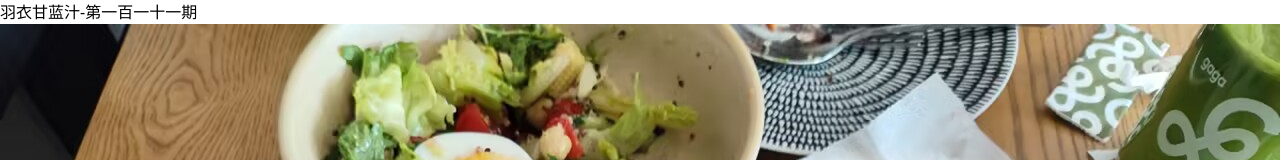
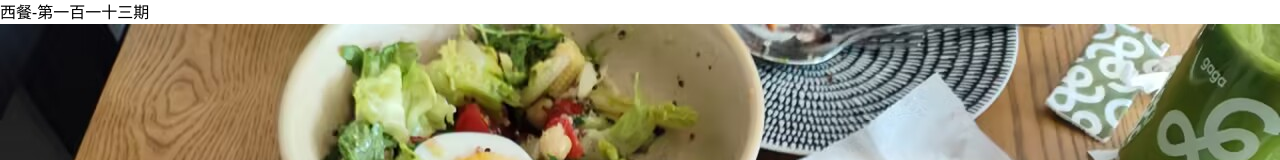
Before and after one commit to 0522skylar/weekly, an Astro site: page /posts/113-blog in a window 1280 px wide. Shown: the top 160 px of the page. Built offline with nearby package versions, Linux system fonts and the light colour scheme; Astro itself is replaced by a stand-in of ours.

Commit message:
feat: change title

```diff
--- a/src/pages/posts/113-blog.md
+++ b/src/pages/posts/113-blog.md
@@ -4,7 +4,7 @@ pic: '../../images/c5224c6aa9daaeb123f29793ed035dab_720.jpg'
 desc: 今年中秋过节，也是如愿跟我姐姐吃上了漂亮饭，披萨很香，之前是不太爱吃披萨的人，但是这家餐厅的披萨做的特别到位。
 ---
 
-# 羽衣甘蓝汁-第一百一十一期
+# 西餐-第一百一十三期
 
 ![../../images/c5224c6aa9daaeb123f29793ed035dab_720.jpg](../../images/c5224c6aa9daaeb123f29793ed035dab_720.jpg)
 
```
